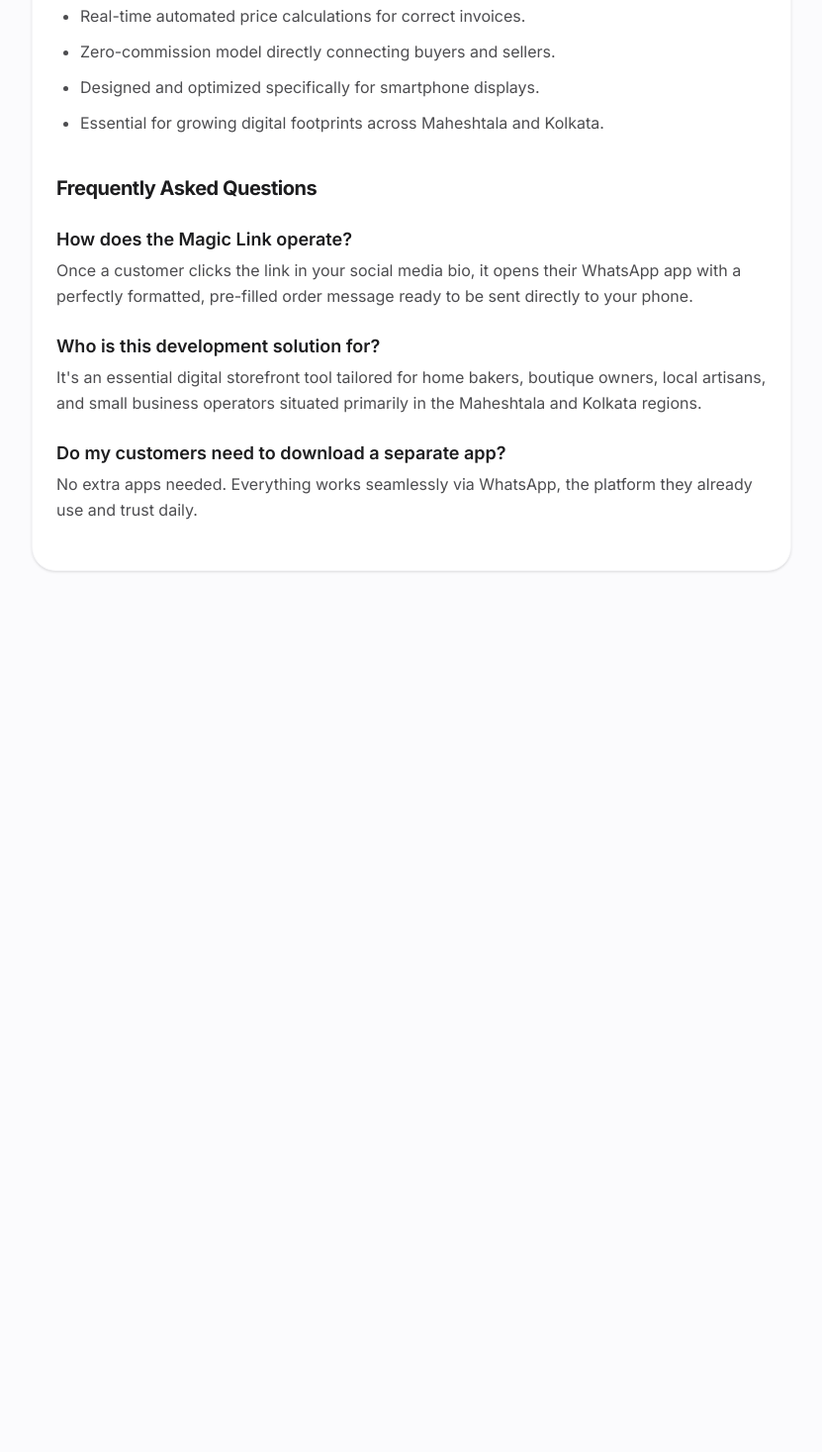
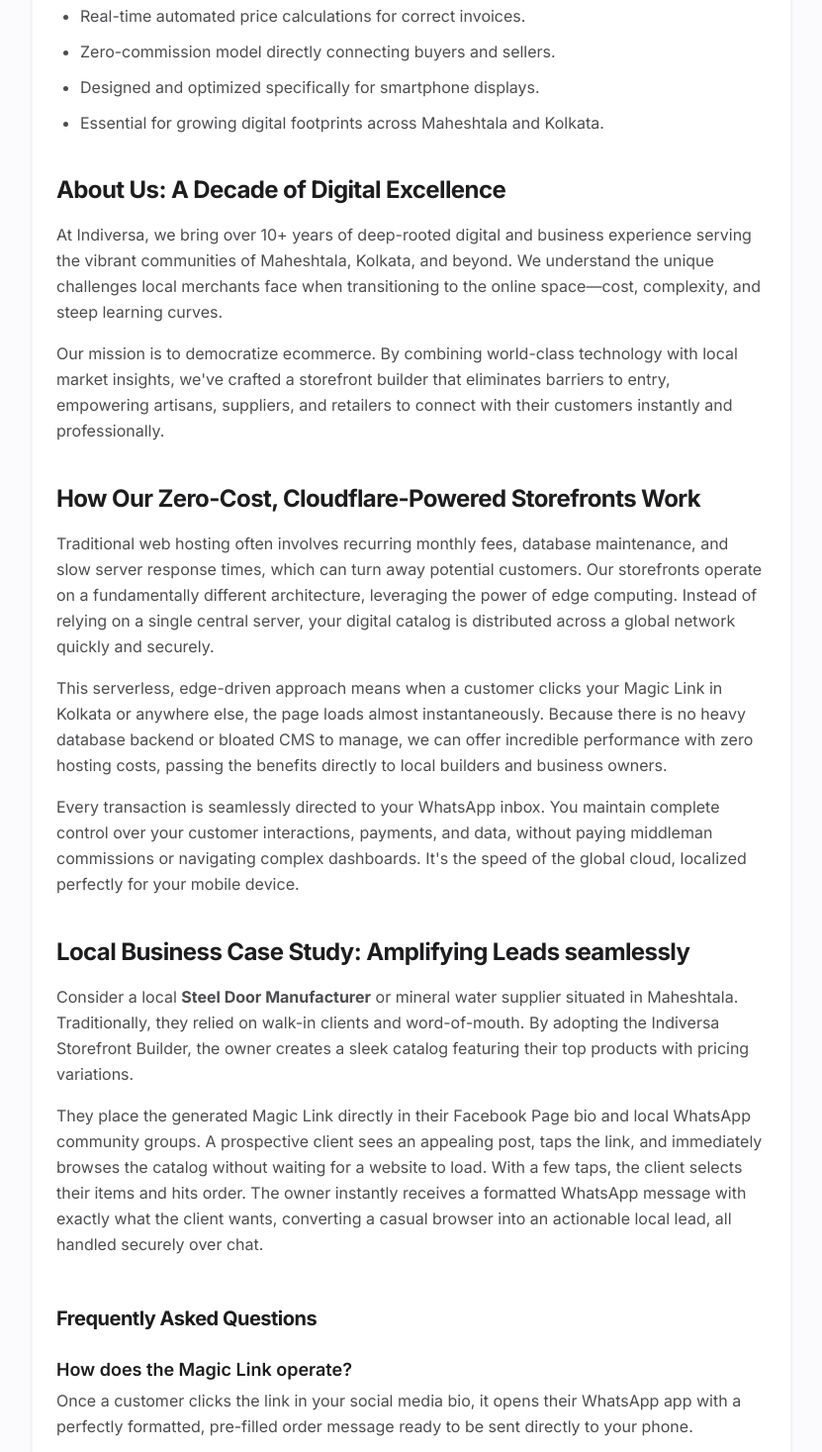
Before and after one commit to hasislam2010-cloud/indiversa-storefront-builder, a React (Vite) app: page / in a window 1280 px wide. Shown: the part 1428-2895 px from the top of the page at 99% size, without its empty margins (224-1055 px from the left). Before the commit the page ends 2101 px from the top, so only its background shows below. Built offline with nearby package versions, Linux system fonts and the light colour scheme.

Commit message:
feat: Add "About Us" section and canonical URL
Enhances the storefront builder by adding an "About Us" section to provide context about Indiversa's experience and mission. It also introduces a canonical URL for SEO purposes and a basic robots.txt file.

```diff
--- a/cloudflare-worker.js
+++ b/cloudflare-worker.js
@@ -13,6 +13,7 @@
     <meta name="viewport" content="width=device-width, initial-scale=1.0" />
     <meta name="msvalidate.01" content="C1F510BC681B6D2B8165EE8F9C66440F" />
     <meta name="google-site-verification" content="sEj_pW-wClPiqNvs39-2pSvvw_llINa9GhKcqiEBGLk" />
+    <link rel="canonical" href="https://indiversa-storefront-builder.hasislam2010.workers.dev/" />
     <title>Indiversa Storefront Builder</title>
     <!-- Keep the rest of your head tags, CSS, and JS here -->
   </head>
@@ -26,6 +27,15 @@
 export default {
   async fetch(request, env, ctx) {
     const url = new URL(request.url);
+
+    // Route: robots.txt
+    if (url.pathname === '/robots.txt') {
+      return new Response('User-agent: *\nAllow: /\n\nSitemap: https://indiversa-storefront-builder.hasislam2010.workers.dev/sitemap.xml', {
+        headers: {
+          'content-type': 'text/plain',
+        },
+      });
+    }
 
     // Route: Ping Bing IndexNow API
     if (url.pathname === '/ping-bing') {
--- a/index.html
+++ b/index.html
@@ -12,6 +12,7 @@
     <meta property="og:description" content="Generate a magic link for seamless WhatsApp ordering for your business." />
     <meta property="og:type" content="website" />
     <meta name="twitter:card" content="summary_large_image" />
+    <link rel="canonical" href="https://indiversa-storefront-builder.hasislam2010.workers.dev/" />
     <title>Indiversa Storefront Builder</title>
     <script type="application/ld+json">
       {
--- a/src/App.tsx
+++ b/src/App.tsx
@@ -263,6 +263,39 @@
           </ul>
         </section>
 
+        <section className="mb-10">
+          <h2 className="text-2xl font-bold mb-4 tracking-tight">About Us: A Decade of Digital Excellence</h2>
+          <p className="text-[#4d4d50] mt-1 leading-relaxed mb-4">
+            At Indiversa, we bring over 10+ years of deep-rooted digital and business experience serving the vibrant communities of Maheshtala, Kolkata, and beyond. We understand the unique challenges local merchants face when transitioning to the online space—cost, complexity, and steep learning curves.
+          </p>
+          <p className="text-[#4d4d50] leading-relaxed">
+            Our mission is to democratize ecommerce. By combining world-class technology with local market insights, we've crafted a storefront builder that eliminates barriers to entry, empowering artisans, suppliers, and retailers to connect with their customers instantly and professionally.
+          </p>
+        </section>
+
+        <section className="mb-10">
+          <h2 className="text-2xl font-bold mb-4 tracking-tight">How Our Zero-Cost, Cloudflare-Powered Storefronts Work</h2>
+          <p className="text-[#4d4d50] leading-relaxed mb-4">
+            Traditional web hosting often involves recurring monthly fees, database maintenance, and slow server response times, which can turn away potential customers. Our storefronts operate on a fundamentally different architecture, leveraging the power of edge computing. Instead of relying on a single central server, your digital catalog is distributed across a global network quickly and securely.
+          </p>
+          <p className="text-[#4d4d50] leading-relaxed mb-4">
+            This serverless, edge-driven approach means when a customer clicks your Magic Link in Kolkata or anywhere else, the page loads almost instantaneously. Because there is no heavy database backend or bloated CMS to manage, we can offer incredible performance with zero hosting costs, passing the benefits directly to local builders and business owners.
+          </p>
+          <p className="text-[#4d4d50] leading-relaxed">
+            Every transaction is seamlessly directed to your WhatsApp inbox. You maintain complete control over your customer interactions, payments, and data, without paying middleman commissions or navigating complex dashboards. It's the speed of the global cloud, localized perfectly for your mobile device.
+          </p>
+        </section>
+
+        <section className="mb-12">
+          <h2 className="text-2xl font-bold mb-4 tracking-tight">Local Business Case Study: Amplifying Leads seamlessly</h2>
+          <p className="text-[#4d4d50] leading-relaxed mb-4">
+            Consider a local <strong>Steel Door Manufacturer</strong> or mineral water supplier situated in Maheshtala. Traditionally, they relied on walk-in clients and word-of-mouth. By adopting the Indiversa Storefront Builder, the owner creates a sleek catalog featuring their top products with pricing variations.
+          </p>
+          <p className="text-[#4d4d50] leading-relaxed">
+            They place the generated Magic Link directly in their Facebook Page bio and local WhatsApp community groups. A prospective client sees an appealing post, taps the link, and immediately browses the catalog without waiting for a website to load. With a few taps, the client selects their items and hits order. The owner instantly receives a formatted WhatsApp message with exactly what the client wants, converting a casual browser into an actionable local lead, all handled securely over chat.
+          </p>
+        </section>
+
         <section>
           <h3 className="text-xl font-bold mb-6 tracking-tight">Frequently Asked Questions</h3>
 
```
